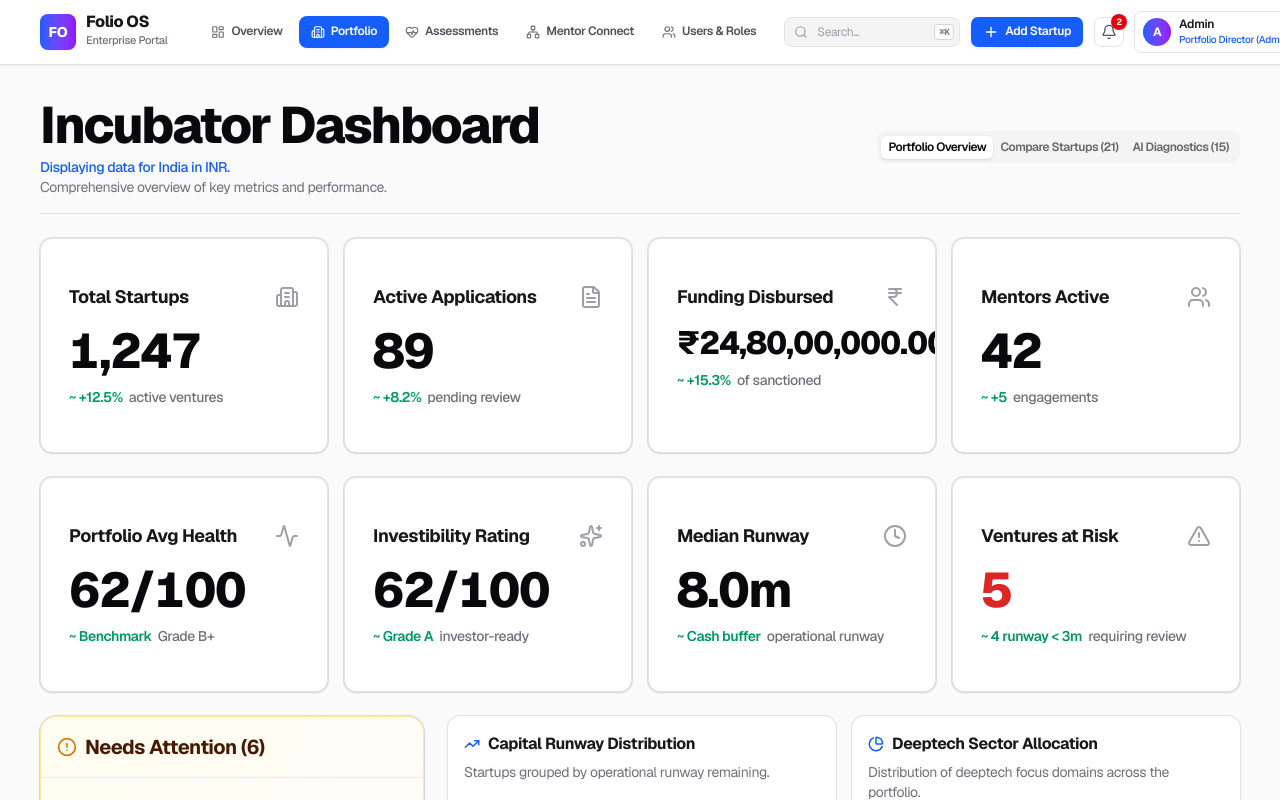
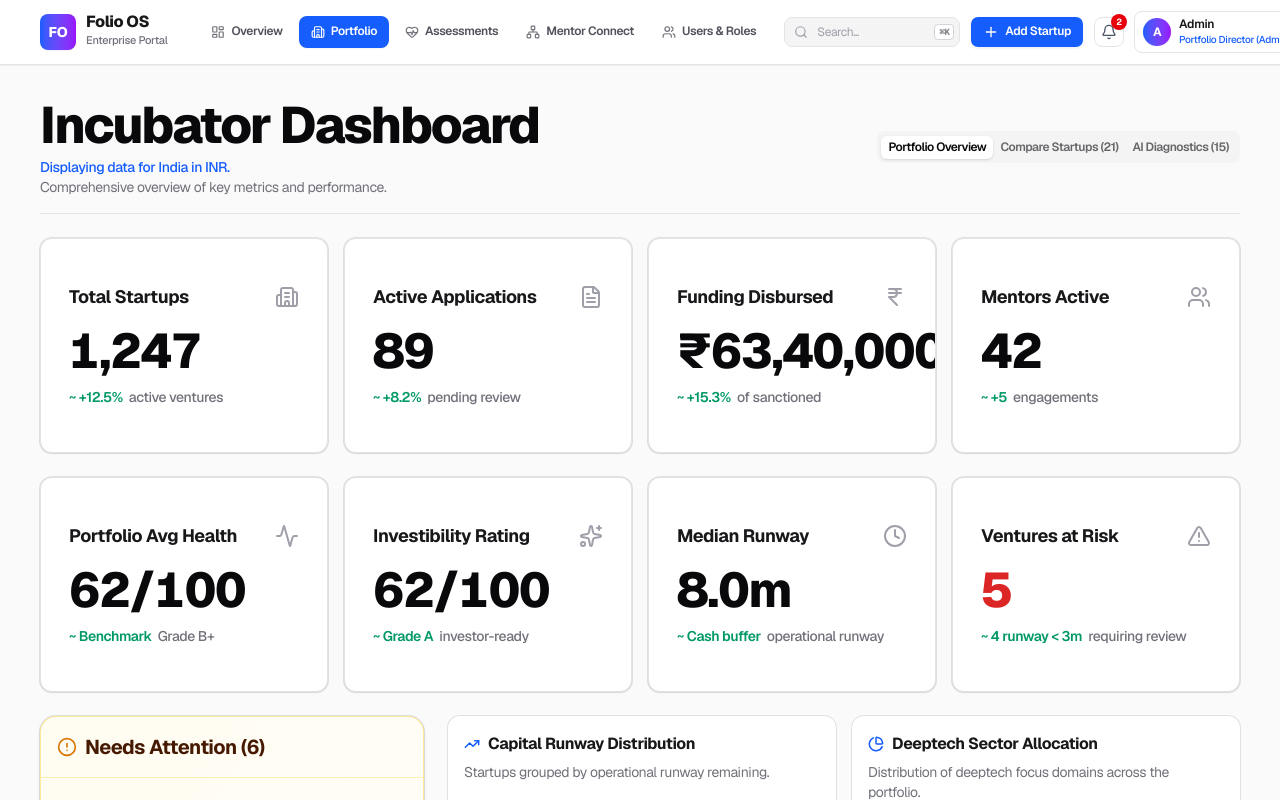
Before and after one commit to 04rishabhgupta/IncubatorPortfolioHealth, a Next.js app: page /portfolio in a window 1280 px wide. Shown: the top 800 px of the page. Built offline with nearby package versions, Linux system fonts and the light colour scheme.

Commit message:
style: remove decimals from funding disbursed and fix build typecheck

```diff
--- a/src/app/(authenticated)/admin/page.tsx
+++ b/src/app/(authenticated)/admin/page.tsx
@@ -312,7 +312,7 @@ export default function AdminOverview() {
         />
         <StatCard
           title="Funding Disbursed"
-          value="₹24,80,00,000.00"
+          value="₹24,80,00,000"
           icon={IndianRupee}
           trend="~ +15.3%"
           subtitle="of sanctioned"
--- a/src/app/(authenticated)/portfolio/page.tsx
+++ b/src/app/(authenticated)/portfolio/page.tsx
@@ -5,22 +5,19 @@ import { useStore } from '@/store';
 import { scopeStartups } from '@/lib/rbac';
 import { DEMO_TODAY } from '@/lib/clock';
 import { getLatestMetrics, getLatestApprovedAssessment, getRunwayMonths, getNeedsAttentionRules } from '@/lib/derived';
-import { formatINR, formatINRExact } from '@/lib/utils';
+import { formatINRExact } from '@/lib/utils';
 import { Card, CardContent, CardHeader, CardTitle, CardDescription } from '@/components/ui/card';
 import { StatCard } from '@/components/ui/stat-card';
 import { Tabs, TabsList, TabsTrigger } from '@/components/ui/tabs';
 import Link from 'next/link';
 import {
   AlertCircle,
-  ShieldAlert,
   Activity,
   IndianRupee,
-  Briefcase,
   Building2,
   FileText,
   Users,
   Sparkles,
-  BarChart2,
   Clock,
   AlertTriangle,
   TrendingUp,
@@ -306,7 +303,7 @@ export default function PortfolioDashboard() {
             />
             <StatCard
               title="Funding Disbursed"
-              value="₹24,80,00,000.00"
+              value={formatINRExact(totalDisbursed)}
               icon={IndianRupee}
               trend="~ +15.3%"
               subtitle="of sanctioned"
--- a/src/lib/utils.ts
+++ b/src/lib/utils.ts
@@ -11,7 +11,7 @@ export function formatINR(rupees: number): string {
 
 export function formatINRExact(rupees: number): string {
   return `₹${rupees.toLocaleString('en-IN', {
-    minimumFractionDigits: 2,
-    maximumFractionDigits: 0, minimumFractionDigits: 0,
+    maximumFractionDigits: 0,
+    minimumFractionDigits: 0,
   })}`;
 }
```
